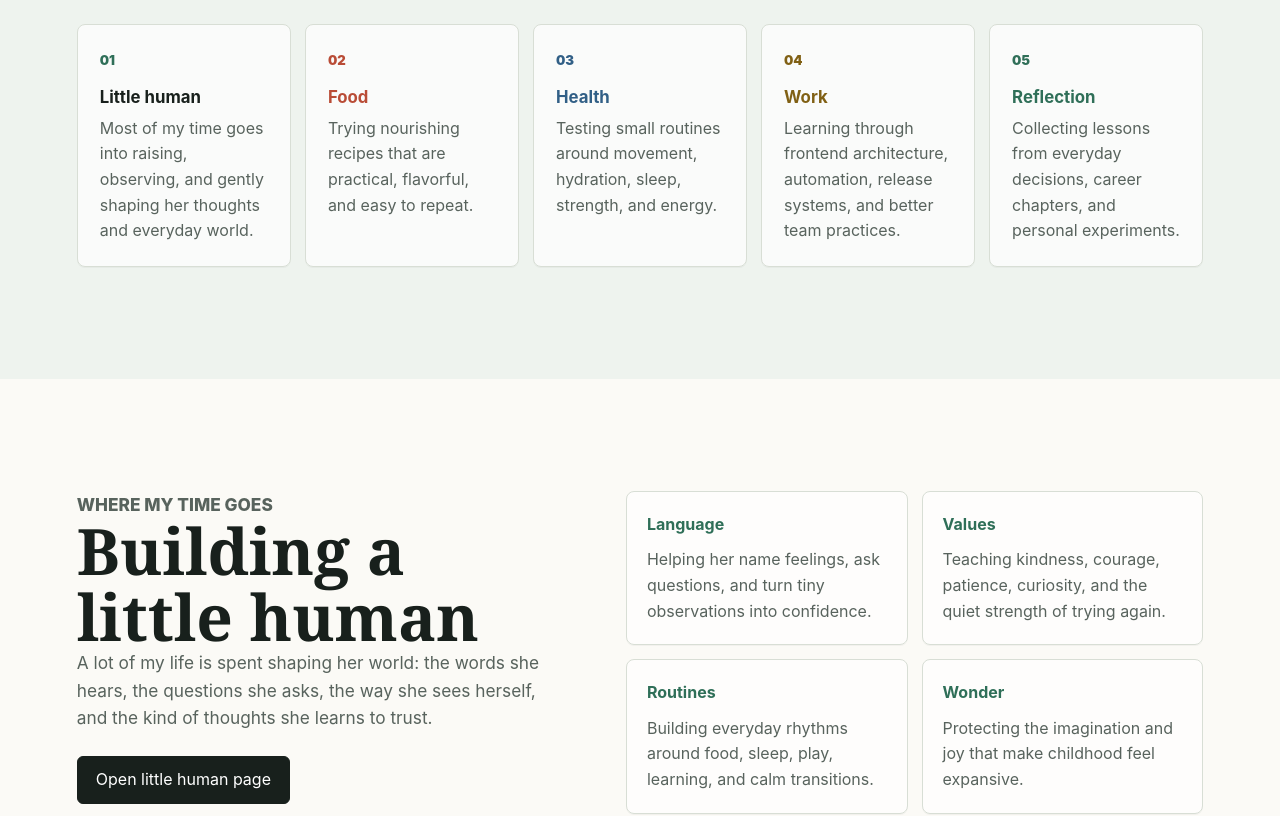
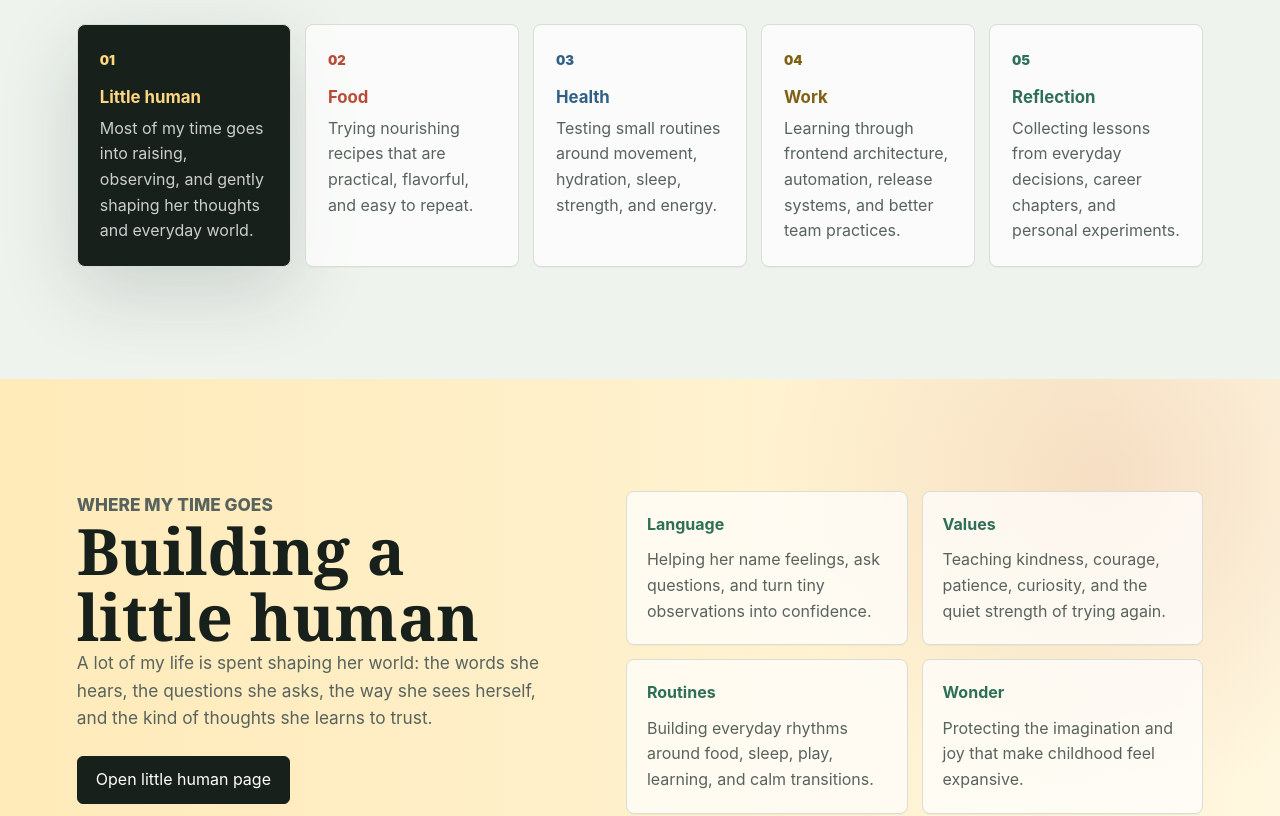
Before and after one commit to mansisce/life-experiences-webpage, a React (Vite) app: page / in a window 1280 px wide. Shown: the part 2537-3353 px from the top of the page. Built offline with nearby package versions, Linux system fonts and the light colour scheme.

Commit message:
Highlight little human on home page

```diff
--- a/src/App.jsx
+++ b/src/App.jsx
@@ -297,7 +297,7 @@ function HomePage() {
         </div>
       </section>
 
-      <section className="section split">
+      <section className="section split little-human-feature">
         <div>
           <p className="eyebrow">Where my time goes</p>
           <h2>Building a little human</h2>
--- a/src/styles.css
+++ b/src/styles.css
@@ -376,6 +376,21 @@ dd {
   grid-template-columns: repeat(5, minmax(0, 1fr));
 }
 
+.interest:first-child {
+  background: var(--ink);
+  color: var(--white);
+  box-shadow: var(--shadow);
+}
+
+.interest:first-child p {
+  color: rgba(255, 255, 255, 0.78);
+}
+
+.interest:first-child .icon,
+.interest:first-child h3 {
+  color: #ffd77f;
+}
+
 .interest:nth-child(2) .icon,
 .interest:nth-child(2) h3 {
   color: var(--tomato);
@@ -394,6 +409,26 @@ dd {
 .interest:nth-child(5) .icon,
 .interest:nth-child(5) h3 {
   color: var(--leaf);
+}
+
+.little-human-feature {
+  position: relative;
+  overflow: hidden;
+  background: #fff7df;
+}
+
+.little-human-feature::before {
+  content: "";
+  position: absolute;
+  inset: 0;
+  background:
+    linear-gradient(90deg, rgba(255, 215, 127, 0.4), rgba(255, 255, 255, 0)),
+    radial-gradient(circle at 86% 18%, rgba(185, 76, 54, 0.14), transparent 28%);
+  pointer-events: none;
+}
+
+.little-human-feature > * {
+  position: relative;
 }
 
 .habit-board {
```
